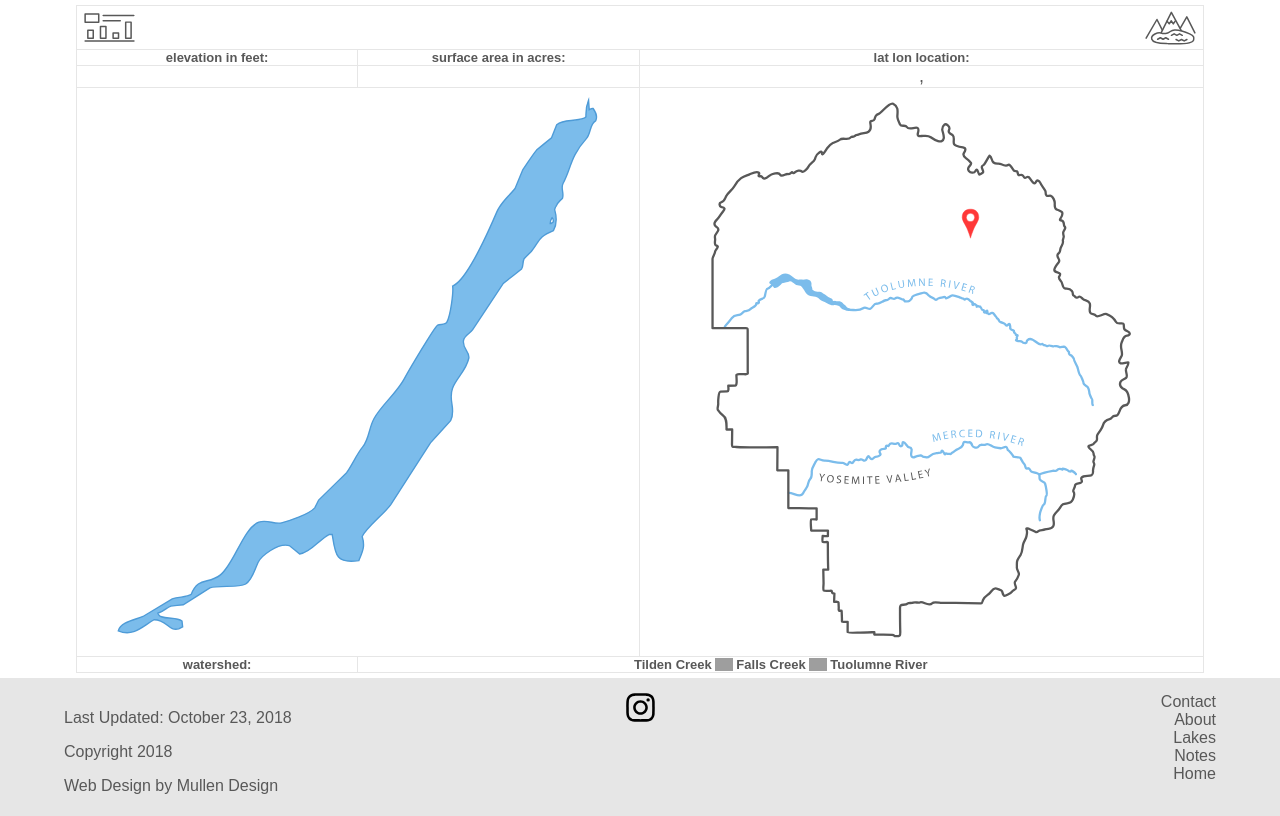
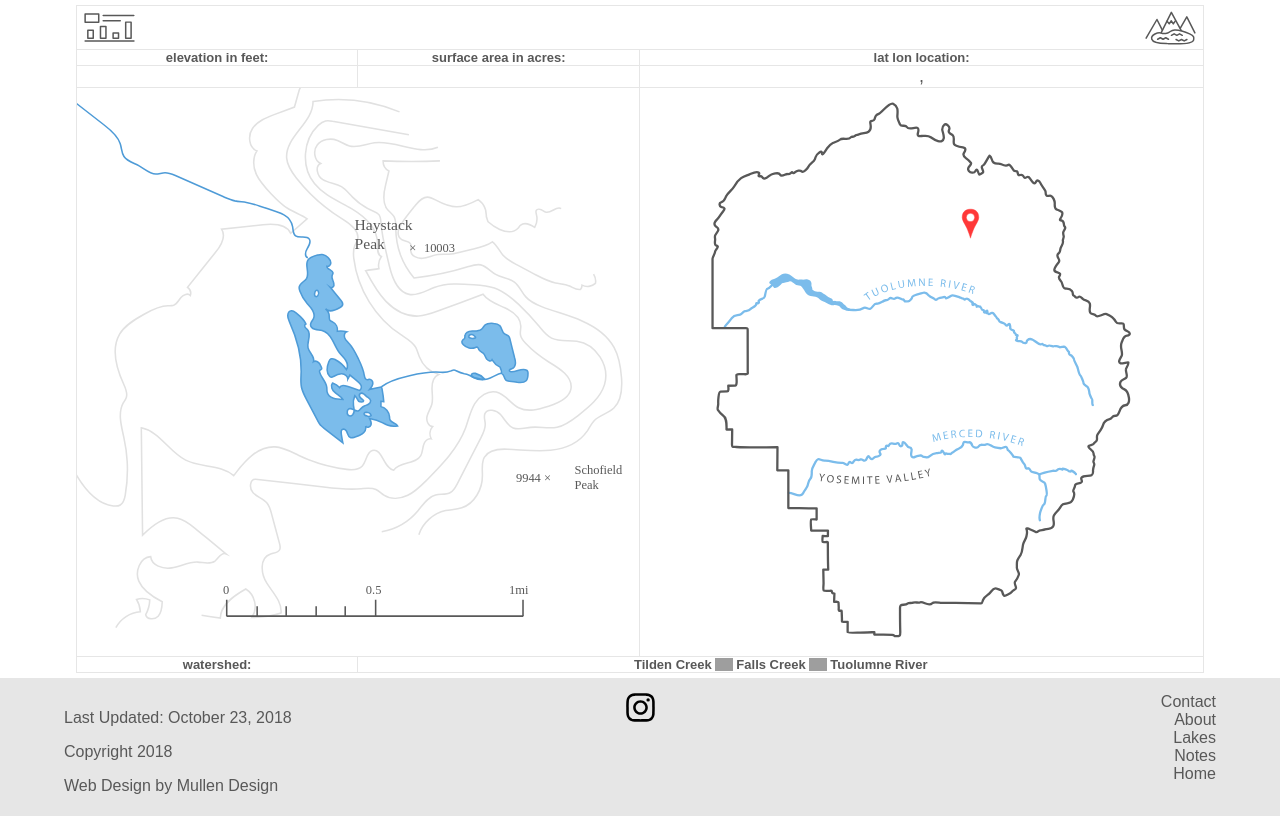
Before and after one commit to mikemullen/lakesofyosemite, a Django app: template lakes/templates/lake_detail.html in a window 1280 px wide. Shown: the part 48-864 px from the top of the page. Run offline with Django 3.2, Linux system fonts and the light colour scheme; the template is opened without the code that fills it, so the values that code supplies are empty; some web fonts are replaced; grey boxes are pictures that could not be loaded.

Commit message:
prep for adding more images

```diff
--- a/lakes/templates/lake_detail.html
+++ b/lakes/templates/lake_detail.html
@@ -12,7 +12,7 @@
 		<div class="lakeelevation">{{ lake.elevation }}</div>
 		<div class="lakesize">{{ lake.size }}</div>
 		<div class="lakelatlon">{{ lake.lat }}, {{ lake.lon }}</div>
-		<div class="lakeoutline"><img src="{% static 'images/Tilden.svg' %}"></div>
+		<div class="lakeoutline"><img src="{% static 'images/Tilden2.svg' %}"></div>
 		<div class="lakemap"><img src="{% static 'images/TildenMap.svg' %}"></div>
 		<div class="lakedrainagelable">watershed:</div>
 		<div class="lakedrainagetree">Tilden Creek <img src="assets/rarrow.svg"> Falls Creek <img src="assets/rarrow.svg"> Tuolumne River</div>
```
Also changed, not shown: static/images/Tilden2.svg (added).
